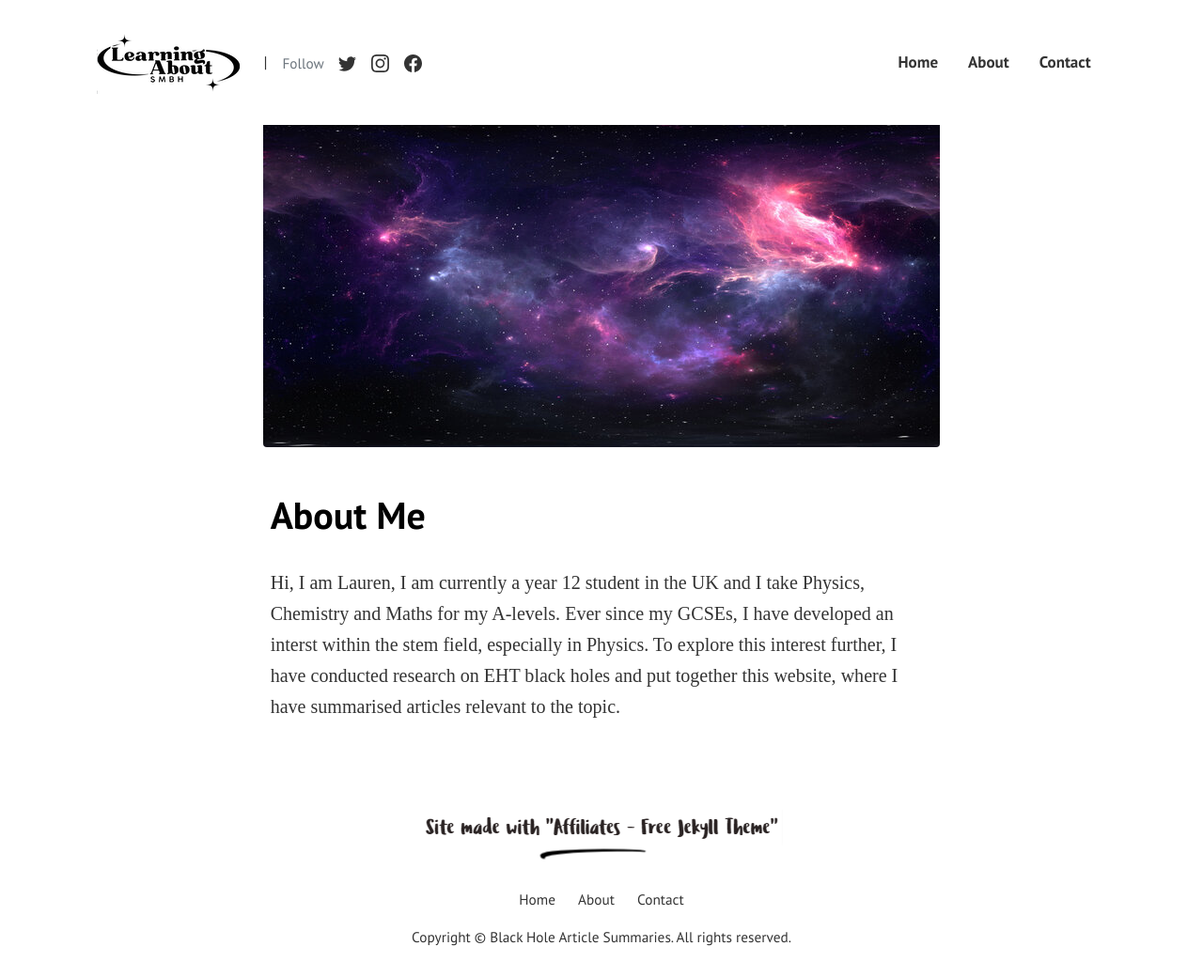
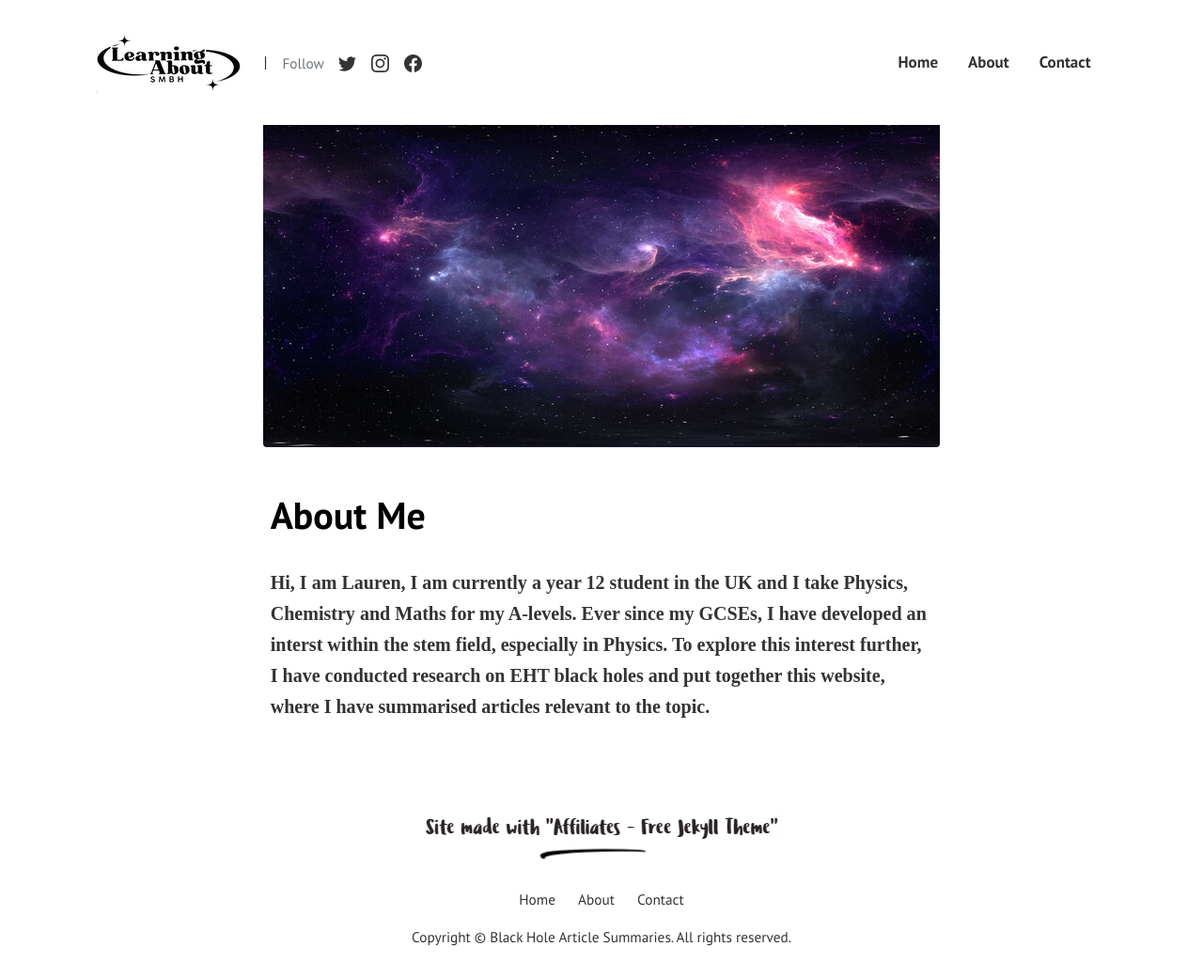
Before and after one commit to learningaboutsmbh/learningaboutsmbh.github.io, a Jekyll site: the page built from pages/about.md, in a window 1280 px wide and 1040 px high. Shown: the whole window at 94% size. Built offline with Jekyll 4.4.1, drawn with Linux system fonts in a browser that asks for light colours.

Commit message:
trying to make it bold

```diff
--- a/assets/css/theme.scss
+++ b/assets/css/theme.scss
@@ -29,6 +29,7 @@ body {
 }
 .serif-font {
     font-family: "Tienne", serif;
+    font-weight: 700; /* Bold weight */
 }
 @media (max-width: 1366px) {
     .container-xl, .container-lg, .container-md, .container-sm, .container {
```
